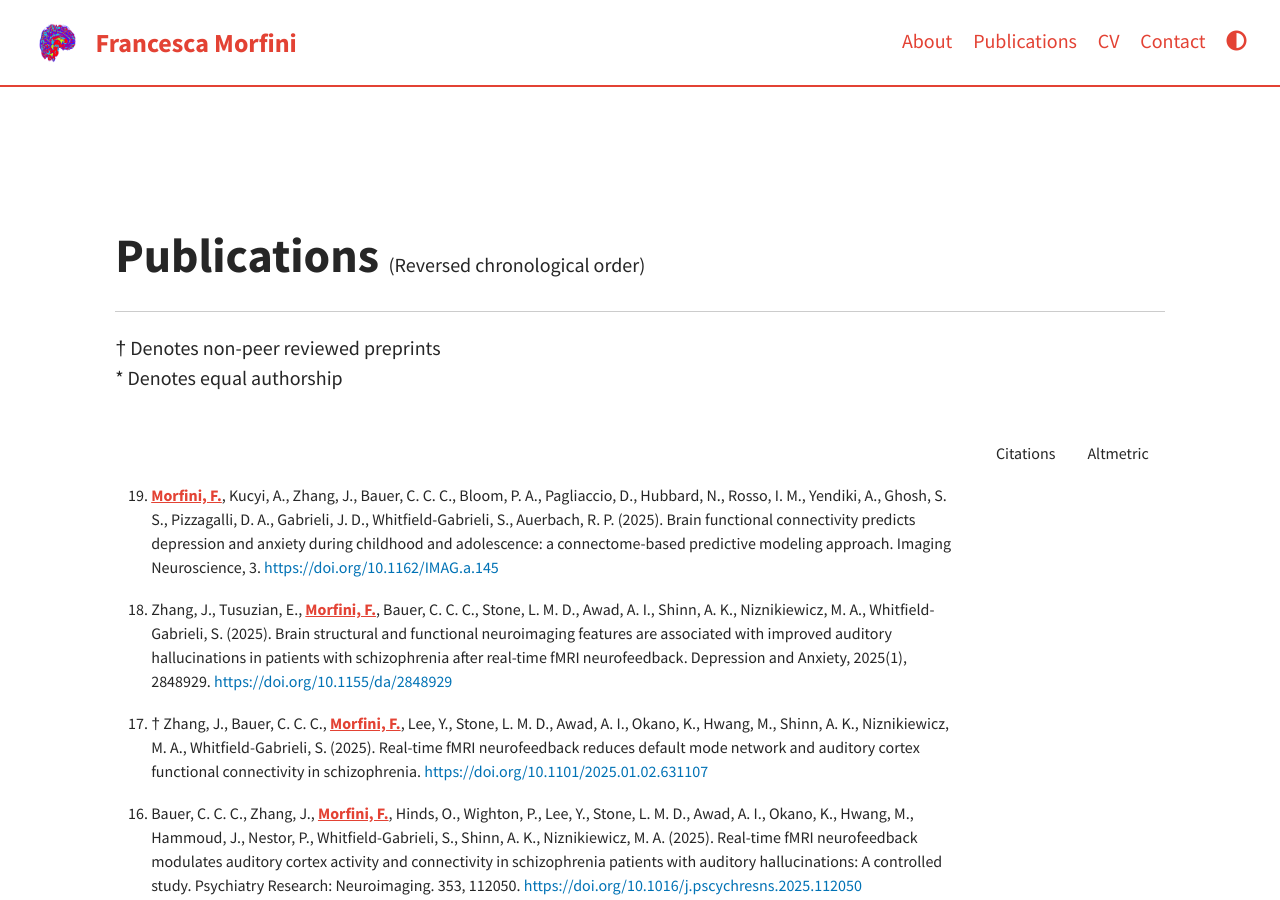
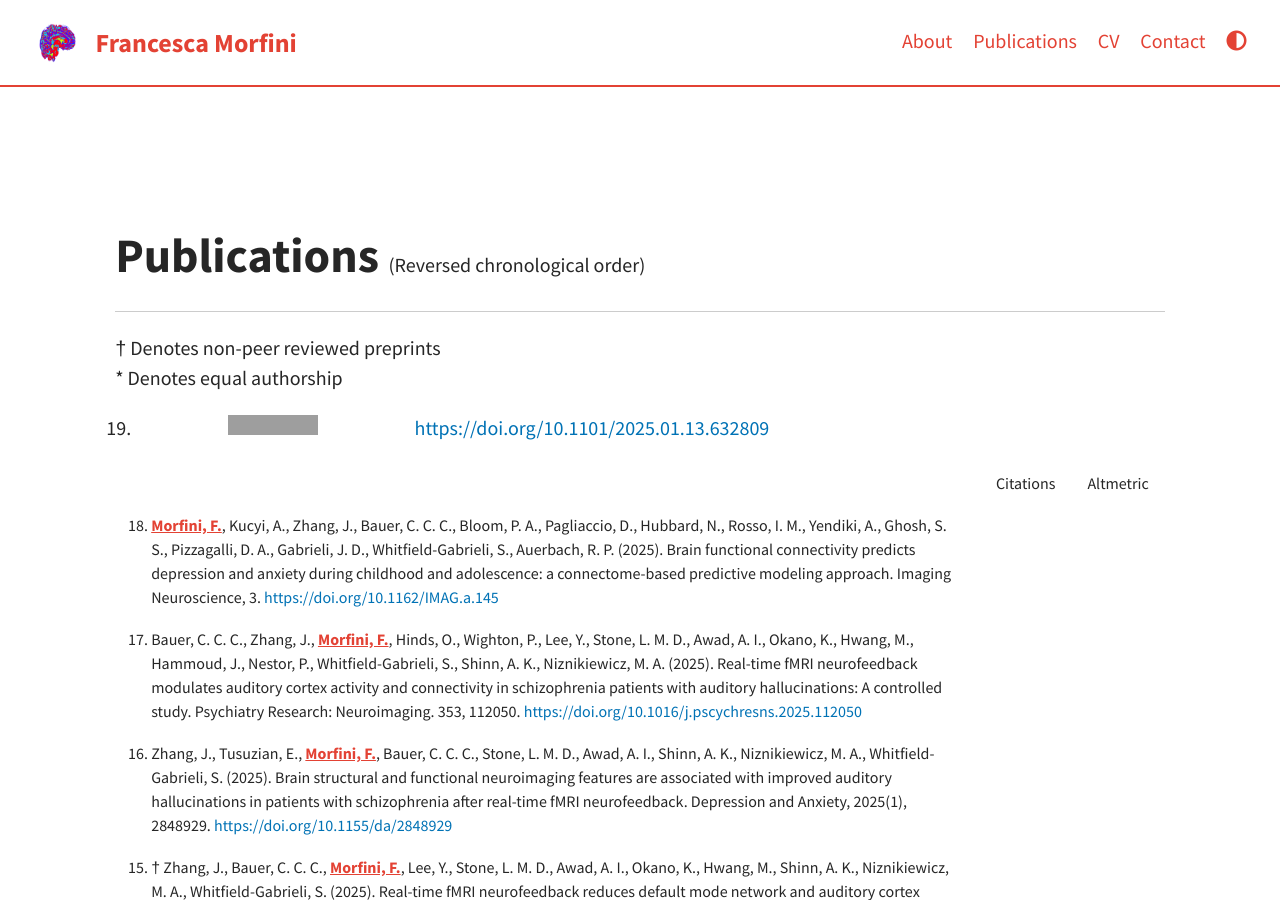
Before and after one commit to fmorfini/fmorfini.github.io, a Jekyll site: the page built from pages/publications.md, in a window 1280 px wide and 900 px high. Built offline with Jekyll 4.4.1, drawn with Linux system fonts in a browser that asks for light colours; a script that is not in the unit is left out; comment, search, counter and statistics services are not loaded; some of the changed text lies outside the part shown; grey boxes are pictures that could not be loaded.

Commit message:
cv and publications updates

```diff
--- a/pages/publications.md
+++ b/pages/publications.md
@@ -65,6 +65,26 @@ some other syntax to add if necessary
 		</tr>
 
 		<tr>
+		<td>	<li> Bauer, C. C. C., Zhang, J., <fm>Morfini, F.</fm>, Hinds, O., Wighton, P., Lee, Y., Stone, L. M. D., Awad, A. I., Okano, K., Hwang, M., Hammoud, J., Nestor, P., Whitfield-Gabrieli, S., Shinn, A. K., Niznikiewicz, M. A. (2025). Real-time fMRI neurofeedback modulates auditory cortex activity and connectivity in schizophrenia patients with auditory hallucinations: A controlled study. Psychiatry Research: Neuroimaging. 353, 112050.
+		<a href="https://doi.org/10.1016/j.pscychresns.2025.112050">https://doi.org/10.1016/j.pscychresns.2025.112050</a>	</li>	</td>
+		<td>	<span class="__dimensions_badge_embed__" data-doi="10.1016/j.pscychresns.2025.112050" data-hide-zero-citations="true" data-legend="hover-right" data-style="small_circle"></span><script async src="https://badge.dimensions.ai/badge.js" charset="utf-8"></script> </td>
+		<td>	<div data-pmid="40886445" class='altmetric-embed' data-badge-type='donut' data-hide-less-than="0" data-hide-no-mentions="true" data-badge-popover="right" ></div>	</td>
+		</tr>
+
+		<li>
+		  <img src="https://img.shields.io/badge/Preprint-BioRxiv-E34234?logo=academia&logoColor=white" alt="Preprint Badge">
+		  <a href="https://doi.org/10.1101/2025.01.13.632809">
+			https://doi.org/10.1101/2025.01.13.632809
+		  </a>
+		</li>
+
+<!--
+		<tr>
+		<td>	<li><li>        † Preprint (BioRxiv): <a href="https://doi.org/10.1101/2025.01.13.632809">https://doi.org/10.1101/2025.01.13.632809</a>	</td>
+		</tr>
+ -->
+
+		<tr>
 		<td>	<li> Zhang, J., Tusuzian, E., <fm>Morfini, F.</fm>, Bauer, C. C. C., Stone, L. M. D., Awad, A. I., Shinn, A. K., Niznikiewicz, M. A., Whitfield-Gabrieli, S. (2025). Brain structural and functional neuroimaging features are associated with improved auditory hallucinations in patients with schizophrenia after real-time fMRI neurofeedback. Depression and Anxiety, 2025(1), 2848929.
 		<a href="https://doi.org/10.1155/da/2848929">https://doi.org/10.1155/da/2848929</a>	</li>	</td>
 		<td>	<span class="__dimensions_badge_embed__" data-doi="10.1155/da/2848929" data-hide-zero-citations="true" data-legend="hover-right" data-style="small_circle"></span><script async src="https://badge.dimensions.ai/badge.js" charset="utf-8"></script> </td>
@@ -76,17 +96,6 @@ some other syntax to add if necessary
 		<a href="https://doi.org/10.1101/2025.01.02.631107">https://doi.org/10.1101/2025.01.02.631107</a>	</li>	</td>
 		<td>	<span class="__dimensions_badge_embed__" data-doi="10.1101/2025.01.02.631107" data-hide-zero-citations="true" data-legend="hover-right" data-style="small_circle"></span><script async src="https://badge.dimensions.ai/badge.js" charset="utf-8"></script> </td>
 		<td>	<div data-doi="https://doi.org/10.1101/2025.01.02.631107" class='altmetric-embed' data-badge-type='donut' data-hide-less-than="0" data-hide-no-mentions="true" data-badge-popover="right" ></div>	</td>
-		</tr>
-
-		<tr>
-		<td>	<li> Bauer, C. C. C., Zhang, J., <fm>Morfini, F.</fm>, Hinds, O., Wighton, P., Lee, Y., Stone, L. M. D., Awad, A. I., Okano, K., Hwang, M., Hammoud, J., Nestor, P., Whitfield-Gabrieli, S., Shinn, A. K., Niznikiewicz, M. A. (2025). Real-time fMRI neurofeedback modulates auditory cortex activity and connectivity in schizophrenia patients with auditory hallucinations: A controlled study. Psychiatry Research: Neuroimaging. 353, 112050.
-		<a href="https://doi.org/10.1016/j.pscychresns.2025.112050">https://doi.org/10.1016/j.pscychresns.2025.112050</a>	</li>	</td>
-		<td>	<span class="__dimensions_badge_embed__" data-doi="10.1016/j.pscychresns.2025.112050" data-hide-zero-citations="true" data-legend="hover-right" data-style="small_circle"></span><script async src="https://badge.dimensions.ai/badge.js" charset="utf-8"></script> </td>
-		<td>	<div data-pmid="40886445" class='altmetric-embed' data-badge-type='donut' data-hide-less-than="0" data-hide-no-mentions="true" data-badge-popover="right" ></div>	</td>
-		</tr>
-
-		<tr>
-		<td>	>>> † Preprint (BioRxiv): <a href="https://doi.org/10.1101/2025.01.13.632809">https://doi.org/10.1101/2025.01.13.632809</a>	</td>
 		</tr>
 
 		<tr>
```
Also changed, not shown: 1 other file.
